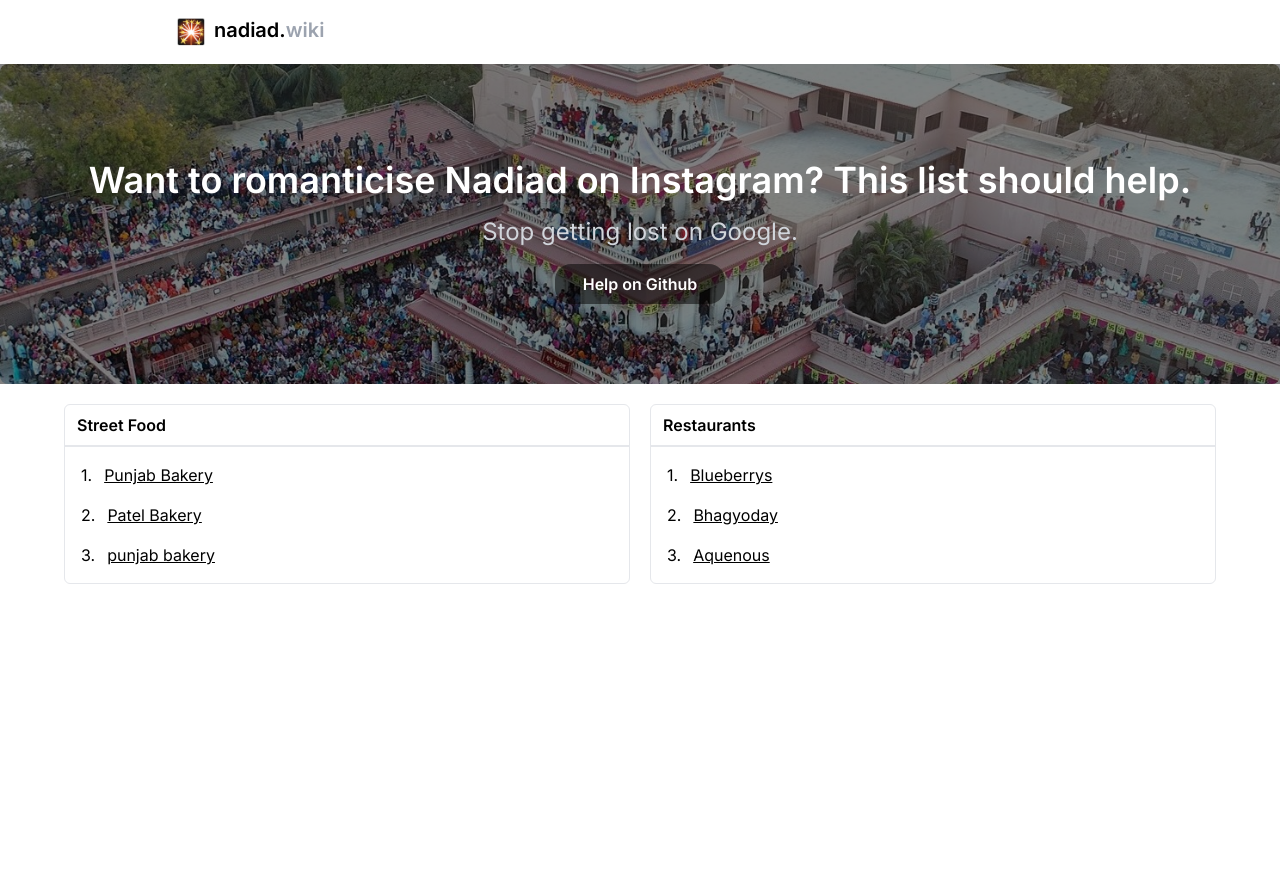
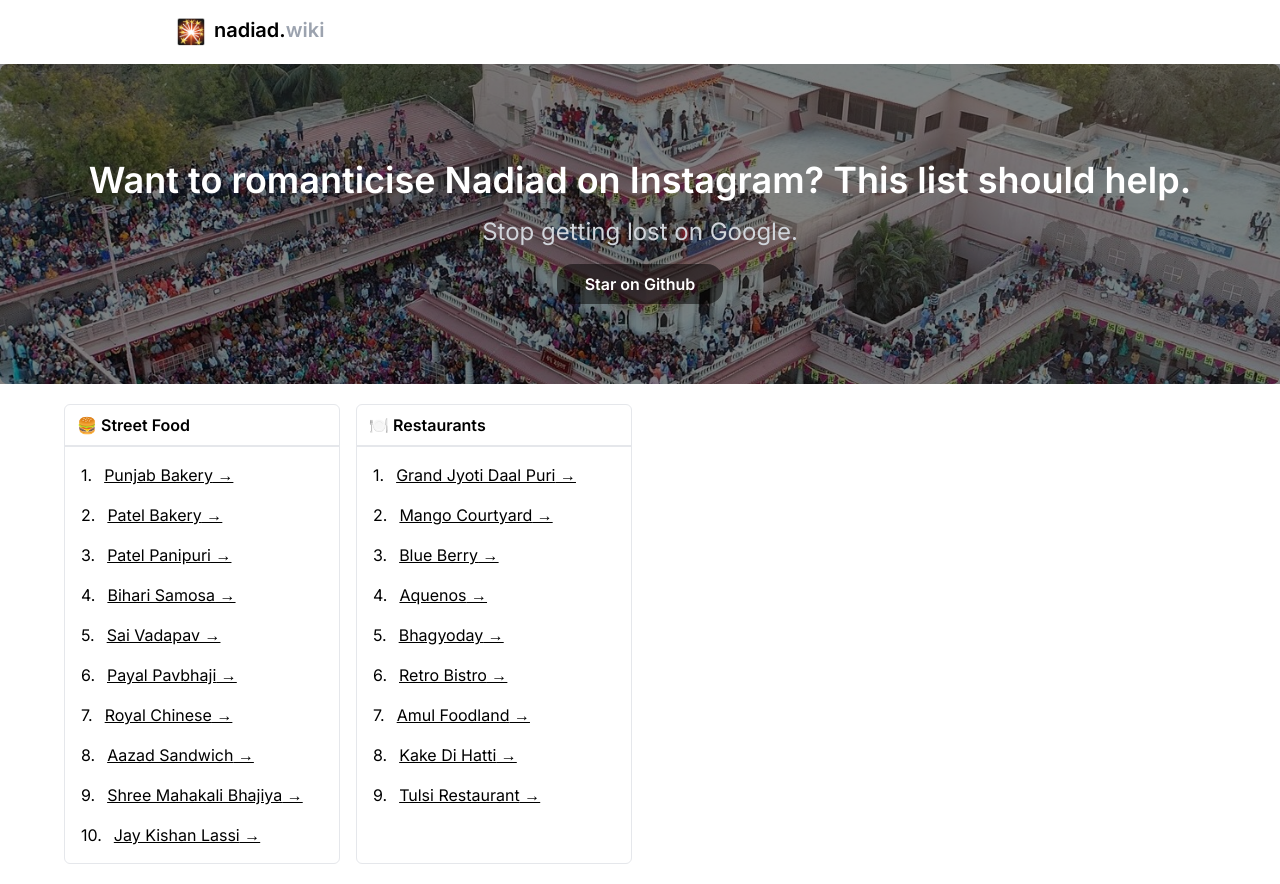
Before and after one commit to dhruvdabhi101/nadiad-wiki, a Next.js app: page / in a window 1280 px wide. Before the commit the page ends 800 px from the top, so only its background shows below. Built offline with nearby package versions, Linux system fonts and the light colour scheme.

Commit message:
added restaurents

```diff
--- a/src/app/page.tsx
+++ b/src/app/page.tsx
@@ -1,4 +1,7 @@
 import Card from "@/components/Card";
+import StreeFood from "@/utils/FoodPlaces.json";
+import Resturants from "@/utils/Restaurant.json";
+import Link from "next/link";
 
 export default function Home() {
   return (
@@ -18,27 +21,17 @@ export default function Home() {
           </div>
           <div className="self-center mt-4">
             <button className="bg-black text-white self-center px-7 py-2 rounded-2xl bg-opacity-50 font-semibold hover:bg-gray-500 hover:bg-opacity-50 ">
-              Help on Github
+              <Link href={"https://github.com/dhruvdabhi101/nadiad-wiki"}>
+                Star on Github
+              </Link>
             </button>
           </div>
         </div>
       </div>
-      <div className="flex flex-col gap-5 w-full py-5 px-16 sm:flex-row">
-        <Card
-            header="Street Food"
-            data={[{label: "Punjab Bakery", link: "#"},
-              {label: "Patel Bakery", link: "#"},
-              {label: "punjab bakery", link: "#"}
-            ]}
-          />
-        <Card
-            header="Restaurants"
-            data={[{label: "Blueberrys", link: "#"},
-              {label: "Bhagyoday", link: "#"},
-              {label: "Aquenous", link: "#"}
-            ]}
-          />
-        </div>
+      <div className="w-full py-5 px-16 grid grid-cols-1 sm:grid-cols-2 lg:grid-cols-3 xl:grid-cols-4  gap-4">
+        <Card header="🍔 Street Food" data={StreeFood.data} />
+        <Card header="🍽️ Restaurants" data={Resturants.data} />
+      </div>
     </main>
   );
 }
--- a/src/components/Card.tsx
+++ b/src/components/Card.tsx
@@ -11,7 +11,7 @@ type CardProps = {
 
 const Card = (props: CardProps) => {
     return (
-        <div className="flex flex-col border border-gray-200 rounded-md w-[90%] self-center">
+        <div className="flex flex-col border border-gray-200 self-center sm:self-auto rounded-md ">
             <div className="border-b-2 w-full py-2 px-3">
                 <p className="font-semibold">{props.header}</p>
             </div>
@@ -20,7 +20,7 @@ const Card = (props: CardProps) => {
                     return (
                         <div className="flex gap-3 justify-start">
                             <span>{idx+1}.</span>
-                        <Link href={item.link} className="underline">{item.label}</Link>
+                        <Link href={item.link} className="underline underline-offset-3">{item.label} &rarr;</Link>
                         </div>
                     )
                 })}
--- /dev/null
+++ b/src/utils/FoodPlaces.json
@@ -0,0 +1,44 @@
+{
+  "data": [
+    {
+      "label": "Punjab Bakery",
+      "link": "https://maps.app.goo.gl/rBxLNF6FsdArVzX96"
+    },
+    {
+      "label": "Patel Bakery",
+      "link": "https://maps.app.goo.gl/zCF87HjZS8PdFrTR7"
+    },
+    {
+      "label": "Patel Panipuri",
+      "link": "https://maps.app.goo.gl/WDRdzY5KaYsPfQF36"
+    },
+    {
+      "label": "Bihari Samosa",
+      "link": "https://maps.app.goo.gl/KDzSUyULtKaZjj8z7"
+    },
+    {
+      "label": "Sai Vadapav",
+      "link": "https://maps.app.goo.gl/TT9oV923PLJUSTof6"
+    },
+    {
+      "label": "Payal Pavbhaji",
+      "link": "https://maps.app.goo.gl/XYEw65qVPeyUaS4C6"
+    },
+    {
+      "label": "Royal Chinese",
+      "link": "https://maps.app.goo.gl/wfz5k89UBirSfqWc6"
+    },
+    {
+      "label": "Aazad Sandwich",
+      "link": "https://maps.app.goo.gl/ZKRugSDNpDHsJGcR6"
+    },
+    {
+      "label": "Shree Mahakali Bhajiya",
+      "link": "https://maps.app.goo.gl/uMeFGAyEMsbtNJPZ7"
+    },
+    {
+      "label": "Jay Kishan Lassi",
+      "link": "https://maps.app.goo.gl/tgrdm748ZxPTnCCc7"
+    }
+  ]
+}
--- /dev/null
+++ b/src/utils/Restaurant.json
@@ -0,0 +1,40 @@
+{
+  "data": [
+    {
+      "label": "Grand Jyoti Daal Puri",
+      "link": "https://maps.app.goo.gl/sZRkpnjqu9EjTCTG8"
+    },
+    {
+      "label": "Mango Courtyard",
+      "link": "https://maps.app.goo.gl/N59YriWeZQmqVrdo7"
+    },
+    {
+      "label": "Blue Berry",
+      "link": "https://maps.app.goo.gl/EmHTpyp8bT2mLZ8N8"
+    },
+    {
+      "label": "Aquenos",
+      "link": "https://maps.app.goo.gl/zCF87HjZS8PdFrTR7"
+    },
+    {
+      "label": "Bhagyoday",
+      "link": "https://maps.app.goo.gl/AYrybKHgQQMyRVWN7"
+    },
+    {
+      "label": "Retro Bistro",
+      "link": "https://maps.app.goo.gl/XiEJ3HaFnpL5J3R66"
+    },
+    {
+      "label": "Amul Foodland",
+      "link": "https://maps.app.goo.gl/pa6RuP19d1abEFZRA"
+    },
+    {
+      "label": "Kake Di Hatti",
+      "link": "https://maps.app.goo.gl/WVqdh7LLYk29EQ3u5"
+    },
+    {
+      "label": "Tulsi Restaurant",
+      "link": "https://maps.app.goo.gl/WikozB2bQ6TqvbACA"
+    }
+  ]
+}
```
